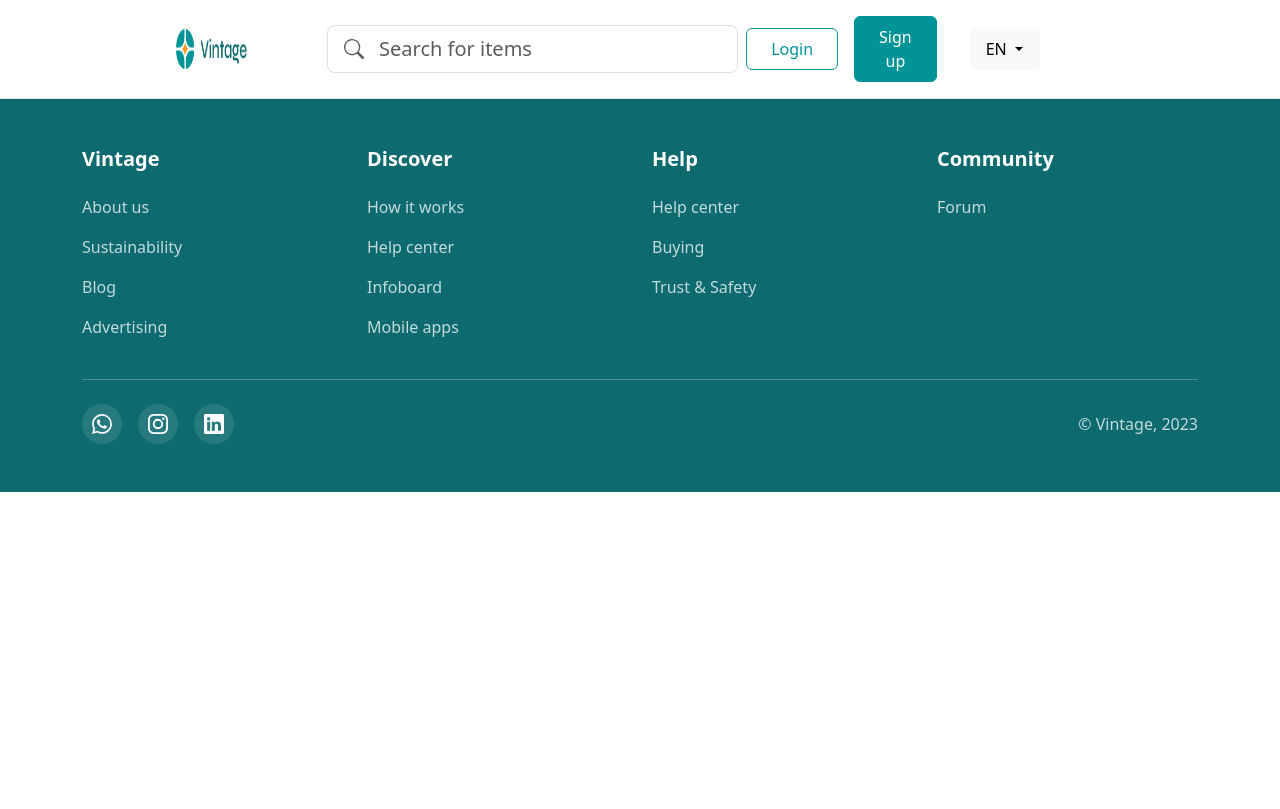
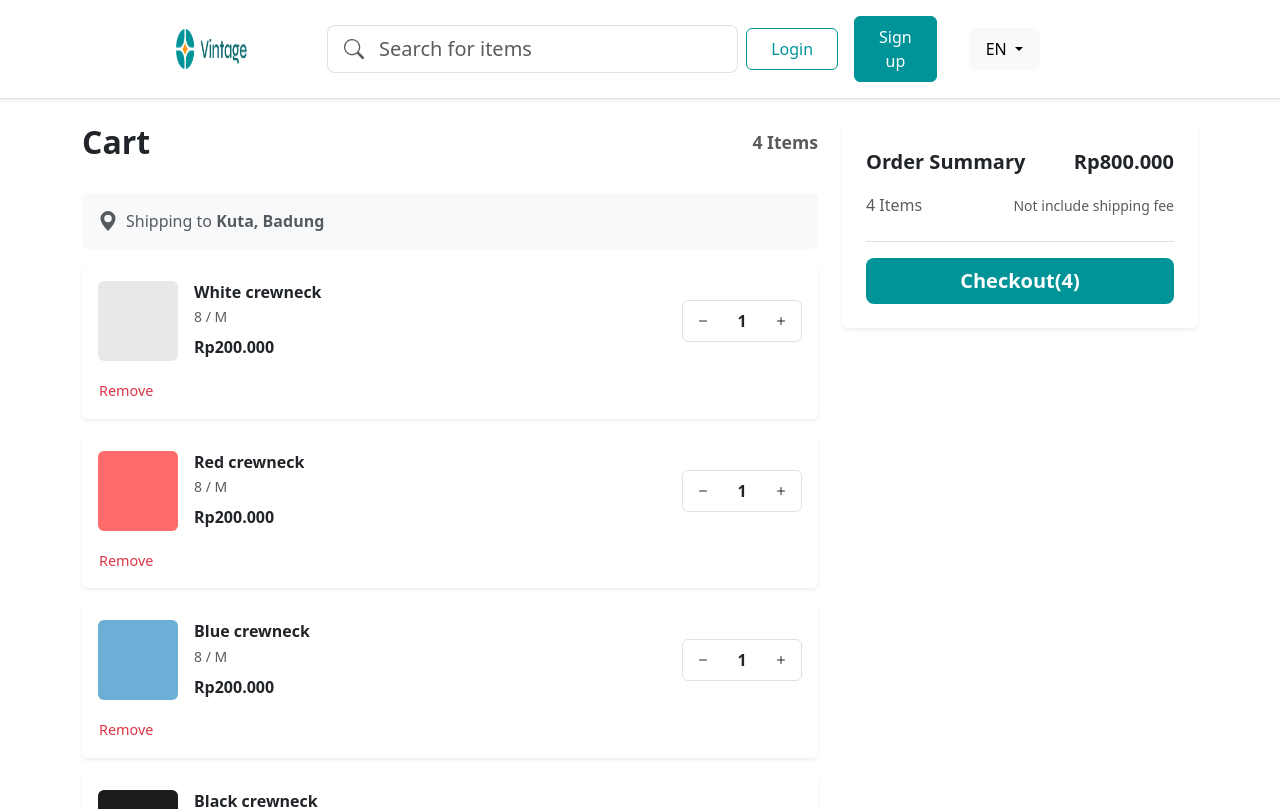
Before and after one commit to barastrong/VintageWebsite, a Vue app in the folder Frontend/: page /cart in a window 1280 px wide. Shown: the top 809 px of the page. Built offline with nearby package versions, Linux system fonts and the light colour scheme; no server answers.

Commit message:
Make Cart Desaign and Rename Folder Product to Card

```diff
--- /dev/null
+++ b/Frontend/src/components/Card/CartCard.vue
@@ -0,0 +1,93 @@
+<template>
+  <div class="card border-0 shadow-sm">
+    <div class="card-body p-3">
+      <div class="row align-items-center g-3">
+        <!-- Product Image -->
+        <div class="col-auto">
+          <div
+            class="rounded"
+            :style="{
+              backgroundColor: product.image || '#E8E8E8',
+              width: '80px',
+              height: '80px',
+              backgroundImage: product.image && product.image.startsWith('http') ? `url(${product.image})` : 'none',
+              backgroundSize: 'cover',
+              backgroundPosition: 'center'
+            }"
+          />
+        </div>
+
+        <!-- Product Details -->
+        <div class="col">
+          <h6 class="mb-1 fw-semibold">{{ product.name }}</h6>
+          <p class="text-muted mb-2 small">{{ product.size }}</p>
+          <p class="fw-bold mb-0">{{ product.price }}</p>
+        </div>
+
+        <!-- Quantity Controls -->
+        <div class="col-auto">
+          <div class="d-flex align-items-center gap-2 border rounded p-1">
+            <button
+              class="btn btn-sm border-0 d-flex align-items-center justify-content-center"
+              @click="updateQuantity(-1)"
+              style="width: 32px; height: 32px; padding: 0"
+            >
+              <svg xmlns="http://www.w3.org/2000/svg" width="16" height="16" fill="currentColor" viewBox="0 0 16 16">
+                <path d="M4 8a.5.5 0 0 1 .5-.5h7a.5.5 0 0 1 0 1h-7A.5.5 0 0 1 4 8z"/>
+              </svg>
+            </button>
+
+            <span class="fw-semibold" style="min-width: 30px; text-align: center">
+              {{ quantity }}
+            </span>
+
+            <button
+              class="btn btn-sm border-0 d-flex align-items-center justify-content-center"
+              @click="updateQuantity(1)"
+              style="width: 32px; height: 32px; padding: 0"
+            >
+              <svg xmlns="http://www.w3.org/2000/svg" width="16" height="16" fill="currentColor" viewBox="0 0 16 16">
+                <path d="M8 4a.5.5 0 0 1 .5.5v3h3a.5.5 0 0 1 0 1h-3v3a.5.5 0 0 1-1 0v-3h-3a.5.5 0 0 1 0-1h3v-3A.5.5 0 0 1 8 4z"/>
+              </svg>
+            </button>
+          </div>
+        </div>
+      </div>
+
+      <!-- Remove Button -->
+      <div class="mt-3">
+        <button
+          class="btn btn-link text-danger p-0 text-decoration-none"
+          @click="handleRemove"
+          style="font-size: 0.9rem"
+        >
+          Remove
+        </button>
+      </div>
+    </div>
+  </div>
+</template>
+
+<script setup>
+import { ref } from 'vue'
+
+const props = defineProps({
+  product: {
+    type: Object,
+    required: true
+  }
+})
+
+const emit = defineEmits(['update-quantity', 'remove'])
+
+const quantity = ref(1)
+
+const updateQuantity = (delta) => {
+  quantity.value = Math.max(1, quantity.value + delta)
+  emit('update-quantity', { productId: props.product.id, quantity: quantity.value })
+}
+
+const handleRemove = () => {
+  emit('remove', props.product.id)
+}
+</script>
--- /dev/null
+++ b/Frontend/src/components/Cart/ProductCart.vue
@@ -0,0 +1,117 @@
+<template>
+  <div class="container py-4">
+    <div class="row g-4">
+      <!-- Left Side - Cart Items -->
+      <div class="col-lg-8">
+        <div class="d-flex justify-content-between align-items-center mb-3">
+          <h2 class="fw-bold mb-0">Cart</h2>
+          <span class="text-muted fw-semibold" style="font-size: 1.1rem">{{ cartItems.length }} Items</span>
+        </div>
+
+        <!-- Shipping Address -->
+        <div class="bg-light p-3 rounded mb-3 d-flex align-items-center mt-8">
+          <svg xmlns="http://www.w3.org/2000/svg" width="20" height="20" fill="currentColor" class="text-muted me-2" viewBox="0 0 16 16">
+            <path d="M8 16s6-5.686 6-10A6 6 0 0 0 2 6c0 4.314 6 10 6 10zm0-7a3 3 0 1 1 0-6 3 3 0 0 1 0 6z"/>
+          </svg>
+          <span class="text-muted">Shipping to <strong>Kuta, Badung</strong></span>
+        </div>
+
+        <!-- Cart Items List -->
+        <div class="d-flex flex-column gap-3">
+          <CartCard
+            v-for="item in cartItems"
+            :key="item.id"
+            :product="item"
+            @update-quantity="handleUpdateQuantity"
+            @remove="handleRemove"
+          />
+        </div>
+      </div>
+
+      <!-- Right Side - Order Summary -->
+      <div class="col-lg-4">
+        <div class="card border-0 shadow-sm">
+          <div class="card-body p-4">
+            <div class="d-flex justify-content-between align-items-center mb-3">
+              <h5 class="fw-bold mb-0">Order Summary</h5>
+              <span class="fw-bold mb-0" style="font-size: 1.25rem">Rp{{ totalPrice.toLocaleString('id-ID') }}</span>
+            </div>
+
+            <div class="d-flex justify-content-between align-items-center mb-4">
+              <span class="text-muted">{{ cartItems.length }} Items</span>
+              <span class="text-muted small">Not include shipping fee</span>
+            </div>
+            <hr style="color:grey;">
+            <button
+              class="btn btn-lg text-white w-100 fw-semibold"
+              style="background-color: #009499; border: none"
+            >
+              Checkout({{ cartItems.length }})
+            </button>
+          </div>
+        </div>
+      </div>
+    </div>
+
+    <!-- Other Products Section -->
+    <div class="mt-5">
+      <h3 class="fw-semibold mb-4">Other Product</h3>
+      <div class="row row-cols-2 row-cols-md-3 row-cols-lg-4 g-3" style="max-width: 66.666%">
+        <ProductCard
+          v-for="product in otherProducts.slice(0, 8)"
+          :key="product.id"
+          :product="product"
+        />
+      </div>
+    </div>
+  </div>
+</template>
+
+<script setup>
+import { ref, computed, onMounted } from 'vue'
+import CartCard from '@/components/Card/CartCard.vue'
+import ProductCard from '@/components/Card/ProductCard.vue'
+
+const cartItems = ref([
+  { id: 1, name: 'White crewneck', size: '8 / M', price: 'Rp200.000', quantity: 1, image: '#E8E8E8' },
+  { id: 2, name: 'Red crewneck', size: '8 / M', price: 'Rp200.000', quantity: 1, image: '#FF6B6B' },
+  { id: 3, name: 'Blue crewneck', size: '8 / M', price: 'Rp200.000', quantity: 1, image: '#6BAED6' },
+  { id: 4, name: 'Black crewneck', size: '8 / M', price: 'Rp200.000', quantity: 1, image: '#1C1C1C' }
+])
+
+const otherProducts = ref([])
+
+const totalPrice = computed(() => {
+  return cartItems.value.reduce((sum, item) => {
+    const price = parseInt(item.price.replace(/\D/g, ''))
+    return sum + (price * item.quantity)
+  }, 0)
+})
+
+const handleUpdateQuantity = ({ productId, quantity }) => {
+  const item = cartItems.value.find(i => i.id === productId)
+  if (item) {
+    item.quantity = quantity
+  }
+}
+
+const handleRemove = (productId) => {
+  cartItems.value = cartItems.value.filter(item => item.id !== productId)
+}
+
+const fetchProducts = async () => {
+  try {
+    const response = await fetch('http://localhost/FinalTest/Backend/get_products.php')
+    const data = await response.json()
+    if (data.success) {
+      otherProducts.value = data.data
+    }
+  } catch (error) {
+    console.error('Error fetching products:', error)
+  }
+}
+
+onMounted(() => {
+  fetchProducts()
+})
+</script>
--- a/Frontend/src/components/Detail/ProductDetail.vue
+++ b/Frontend/src/components/Detail/ProductDetail.vue
@@ -141,7 +141,7 @@
 import { ref, onMounted, computed } from 'vue'
 import { useRoute, useRouter } from 'vue-router'
 import { useAuth } from '@/stores/auth'
-import ProductCard from '@/components/Product/ProductCard.vue'
+import ProductCard from '@/components/Card/ProductCard.vue'
 import BaseButton from '@/components/ui/BaseButton.vue'
 import SuccessCart from '@/components/SuccessModal/SuccessCart.vue'
 
--- a/Frontend/src/components/Pages/BrandPage.vue
+++ b/Frontend/src/components/Pages/BrandPage.vue
@@ -21,7 +21,7 @@
 <script setup>
 import { ref, onMounted } from 'vue'
 import { useRoute } from 'vue-router'
-import ProductCard from '@/components/Product/ProductCard.vue'
+import ProductCard from '@/components/Card/ProductCard.vue'
 
 const route = useRoute()
 const products = ref([])
--- /dev/null
+++ b/Frontend/src/components/Pages/CartPage.vue
@@ -0,0 +1,7 @@
+<template>
+    <product-cart></product-cart>
+</template>
+
+<script setup>
+    import ProductCart from '../Cart/ProductCart.vue'
+</script>
--- a/Frontend/src/components/Pages/HomePage.vue
+++ b/Frontend/src/components/Pages/HomePage.vue
@@ -128,7 +128,7 @@
 <script setup>
 import { ref, onMounted } from 'vue'
 import BaseButton from '@/components/ui/BaseButton.vue'
-import ProductCard from '@/components/Product/ProductCard.vue'
+import ProductCard from '@/components/Card/ProductCard.vue'
 
 onMounted(() => {
   document.title = 'Discover Your Timeless Style'
--- a/Frontend/src/components/Pages/shop.vue
+++ b/Frontend/src/components/Pages/shop.vue
@@ -16,7 +16,7 @@
 
 <script setup>
 import { ref, onMounted } from 'vue'
-import ProductCard from '@/components/Product/ProductCard.vue'
+import ProductCard from '@/components/Card/ProductCard.vue'
 
 const products = ref([])
 
--- a/Frontend/src/route.ts
+++ b/Frontend/src/route.ts
@@ -4,6 +4,7 @@ import WebSignup from './components/Auth/WebSignup.vue';
 import ShopPage from './components/Pages/shop.vue';
 import BrandPage from './components/Pages/BrandPage.vue';
 import DetailPage from './components/Pages/DetailPage.vue';
+import CartPage from './components/Pages/CartPage.vue'
 
 export const routes = [
   {path: '/',name: 'Home',component: HomePage},
@@ -12,4 +13,5 @@ export const routes = [
   {path:'/shop',name: 'Shop',component: ShopPage},
   {path:'/brand/:id',name: 'Brand',component: BrandPage},
   {path:'/detail/:id',name: 'Detail',component: DetailPage},
+  {path:'/cart', name:'Cart', component:CartPage},
 ]
```
Also changed, not shown: Frontend/src/components/Card/ProductCard.vue (renamed from Frontend/src/components/Product/ProductCard.vue).
